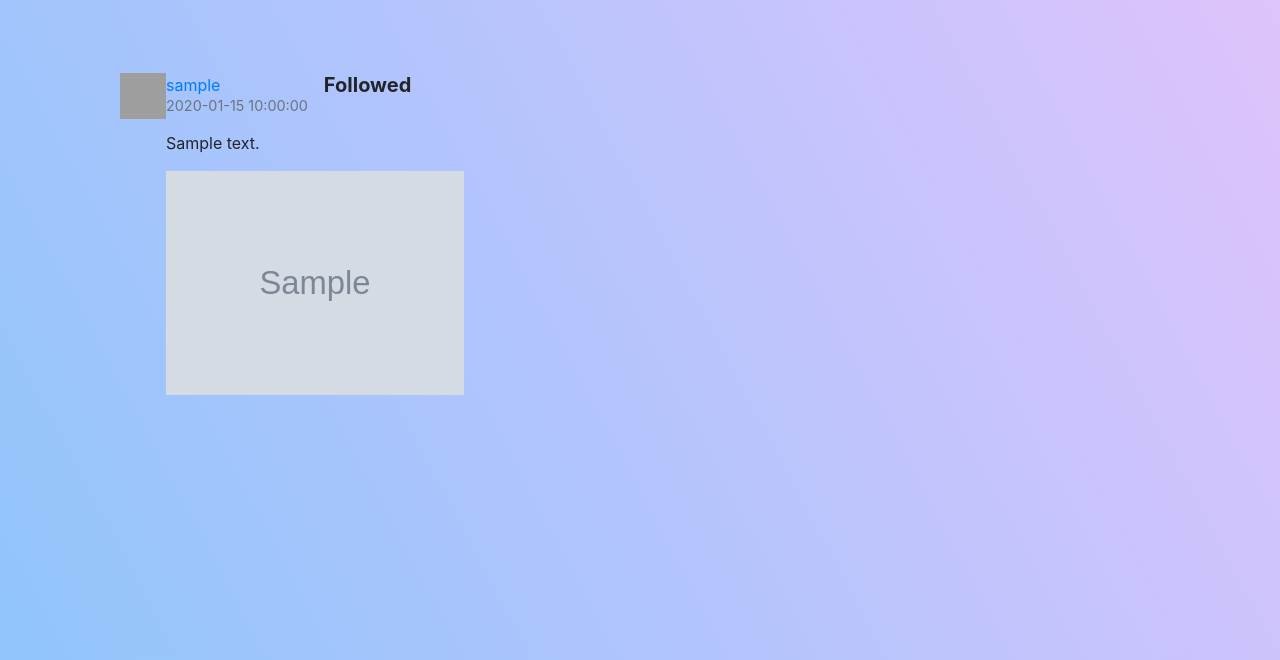
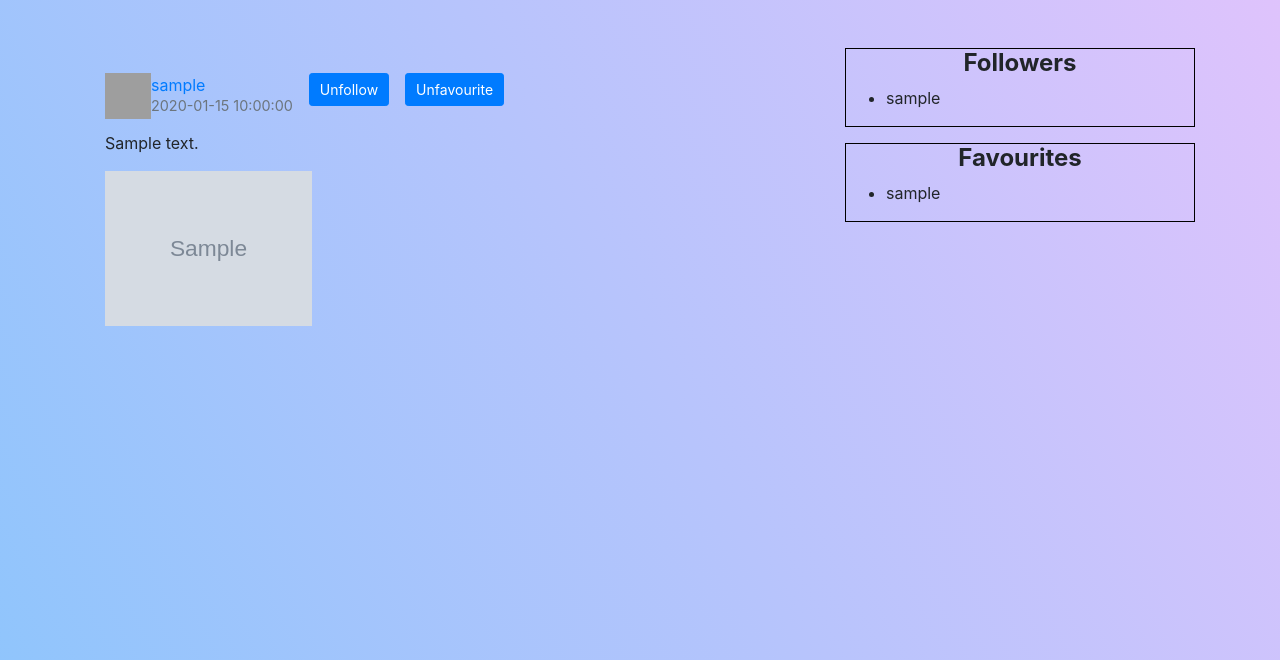
Before and after one commit to tahirs95/insta_clone, a Flask app: page / in a window 1280 px wide. Shown: the part 56-716 px from the top of the page. Run offline with Flask 2, Linux system fonts and the light colour scheme; a user stored in the database is signed in; tables that the repository leaves empty hold one stand-in row (values such as "Sample post"); grey boxes marked "Sample" are stand-in pictures; some libraries are stand-ins or nearby versions; grey boxes are pictures that could not be loaded.

Commit message:
follow and favourite functionality.

```diff
--- a/main.py
+++ b/main.py
@@ -80,7 +80,13 @@ def home():
         }
     favourite_posts = []
     favourite_people = []
-    favourites = Follower.query.filter_by(follower=current_user.get_id()).all()
+    follows_people = []
+    favourites = Favourite.query.filter_by(favourite=current_user.get_id()).all()
+    follows = Follower.query.filter_by(follower=current_user.get_id()).all()
+
+    for fl in follows:
+        follows_people.append(User.query.filter_by(id=fl.user).first().username)
+
     for fav in favourites:
         favourite_people.append(User.query.filter_by(id=fav.user).first().username)
         posts = Post.query.filter_by(user_id=fav.user).all()
@@ -95,7 +101,12 @@ def home():
         if k not in favourite_posts:
             sorted_posts.append(v)
 
-    return render_template('index.html', total_posts=sorted_posts, favourite_people=favourite_people)
+    return render_template(
+        'index.html',
+        total_posts=sorted_posts,
+        favourite_people=favourite_people,
+        follows_people=follows_people
+    )
 
 
 @app.route('/profile')
@@ -279,12 +290,31 @@ def follow(username):
     db.session.commit()
     return jsonify(message=True)
 
+
+@app.route('/unfollow/<username>', methods=['GET'])
+def unfollow(username):
+    user_id = User.query.filter_by(username=username).first().id
+    follower = current_user.get_id()
+    Follower.query.filter_by(user=user_id, follower=follower).delete()
+    db.session.commit()
+    return jsonify(message=True)
+
+
 @app.route('/favourite/<username>', methods=['GET'])
 def favourite(username):
     user_id = User.query.filter_by(username=username).first().id
     favourite = current_user.get_id()
     f = Favourite(user=user_id, favourite=favourite)
     db.session.add(f)
+    db.session.commit()
+    return jsonify(message=True)
+
+
+@app.route('/unfavourite/<username>', methods=['GET'])
+def unfavourite(username):
+    user_id = User.query.filter_by(username=username).first().id
+    favourite = current_user.get_id()
+    Favourite.query.filter_by(user=user_id, favourite=favourite).delete()
     db.session.commit()
     return jsonify(message=True)
 
@@ -296,7 +326,7 @@ def followers():
     for f in follows:
         usernames.append(User.query.filter_by(id=f.user).first().username)
 
-    return jsonify(message=usernames)
+    return jsonify(message=list(set(usernames)))
 
 @app.route('/favourites', methods=['GET'])
 def favourites():
@@ -306,7 +336,7 @@ def favourites():
     for f in favourites:
         usernames.append(User.query.filter_by(id=f.user).first().username)
 
-    return jsonify(message=usernames)
+    return jsonify(message=list(set(usernames)))
 
 if __name__ == '__main__':
     app.run(port=5000, debug=True)
--- a/static/css/style.css
+++ b/static/css/style.css
@@ -40,7 +40,6 @@ body{
 
 .media-block .media-body {
     display: block;
-    overflow: hidden;
     width: auto
 }
 
@@ -102,3 +101,7 @@ body{
 .mar-top {
     margin-top: 15px;
 }
+
+.box{
+    border: 1px solid black;
+}
--- a/templates/index.html
+++ b/templates/index.html
@@ -28,15 +28,14 @@
 </nav>
 
 <div class="container bootdey">
-<div class="col-md-12 bootstrap snippets">
-
+  <div class="row">
+<div class="col-md-8 bootstrap snippets h-100">
 <div class="panel">
     <div class="panel-body">
     <!-- Newsfeed Content -->
     <!--===================================================-->
     <!--===================================================-->
     <!-- End Newsfeed Content -->
-
 
     <!-- Newsfeed Content -->
     {% for post in total_posts %}
@@ -50,12 +49,19 @@
           <p class="text-muted text-sm"><i class="fa fa-mobile fa-lg"></i>{{post.upload_date}}</p>
         </div>
         <div id="button-{{loop.index}}">
-          {% if post.username in favourite_people %}
-          <h5 class='font-weight-bold ml-3'>Followed</h5>
+          {% if post.username in follows_people %}
+          <button class="btn btn-primary btn-sm ml-3" onclick="unfollow_user({{loop.index}})">Unfollow</button>
           {% else %}
           <button class="btn btn-primary btn-sm ml-3" onclick="follow_user({{loop.index}})">Follow</button>
          {% endif %}
         </div>
+        <div id="button2-{{loop.index}}">
+          {% if post.username in favourite_people %}
+        <button class="btn btn-primary btn-sm ml-3"  onclick="unfav_user({{loop.index}})" style="height: 33px;">Unfavourite</button>
+        {% else %}
+        <button class="btn btn-primary btn-sm ml-3" onclick="fav_user({{loop.index}})" style="height: 33px;">Favourite</button>
+       {% endif %}
+      </div>
       </div>
         <p>{{post.text}}</p>
         <img class="img-responsive thumbnail w-30" src="{{post.image_url}}" alt="Image">
@@ -69,7 +75,54 @@
 {% endfor %}
 </div>
 </div>
+</div>
+<div class="col-md-4 mt-5">
+ <div class="box">
+    <h4 class="font-weight-bold text-center">Followers</h4>
+  <ul id="followers">
+
+    </ul>
+ </div>
+ <div class="box mt-3">
+  <h4 class="font-weight-bold text-center">Favourites</h4>
+<ul id="favourite">
+
+  </ul>
+</div>
+</div>
+</div>
+</div>
 <script>
+   var settings = {
+  "async": true,
+  "crossDomain": true,
+  "url": "/followers",
+  "method": "GET"
+}
+
+$.ajax(settings).done(function (response) {
+  console.log(response);
+  response.message.forEach(function(item){
+  $("#followers").append("<li>"+item+"</li>")
+  })
+
+})
+
+var settings = {
+  "async": true,
+  "crossDomain": true,
+  "url": "/favourites",
+  "method": "GET"
+}
+
+$.ajax(settings).done(function (response) {
+  console.log(response);
+  response.message.forEach(function(item){
+  $("#favourite").append("<li>"+item+"</li>")
+  })
+
+})
+
   function follow_user(count){
    var name = document.getElementById("name-"+count).getAttribute('data-name')
    var settings = {
@@ -82,7 +135,56 @@
 $.ajax(settings).done(function (response) {
   console.log(response);
   if(response.message == true){
-    document.getElementById("button-"+count).innerHTML = "<h5 class='font-weight-bold ml-3'>Followed</h5>"
+   window.location.reload()
+  }
+});
+  }
+
+  function unfollow_user(count){
+   var name = document.getElementById("name-"+count).getAttribute('data-name')
+   var settings = {
+  "async": true,
+  "crossDomain": true,
+  "url": "/unfollow/"+name,
+  "method": "GET"
+}
+
+$.ajax(settings).done(function (response) {
+  console.log(response);
+  if(response.message == true){
+    window.location.reload()
+  }
+});
+  }
+  function fav_user(count){
+   var name = document.getElementById("name-"+count).getAttribute('data-name')
+   var settings = {
+  "async": true,
+  "crossDomain": true,
+  "url": "/favourite/"+name,
+  "method": "GET"
+}
+
+$.ajax(settings).done(function (response) {
+  console.log(response);
+  if(response.message == true){
+    window.location.reload()
+  }
+});
+  }
+  function unfav_user(count){
+   var name = document.getElementById("name-"+count).getAttribute('data-name')
+   var settings = {
+  "async": true,
+  "crossDomain": true,
+  "url": "/unfavourite/"+name,
+  "method": "GET"
+}
+
+$.ajax(settings).done(function (response) {
+  console.log(response);
+  if(response.message == true){
+    window.location.reload()
   }
 });
   }
```
